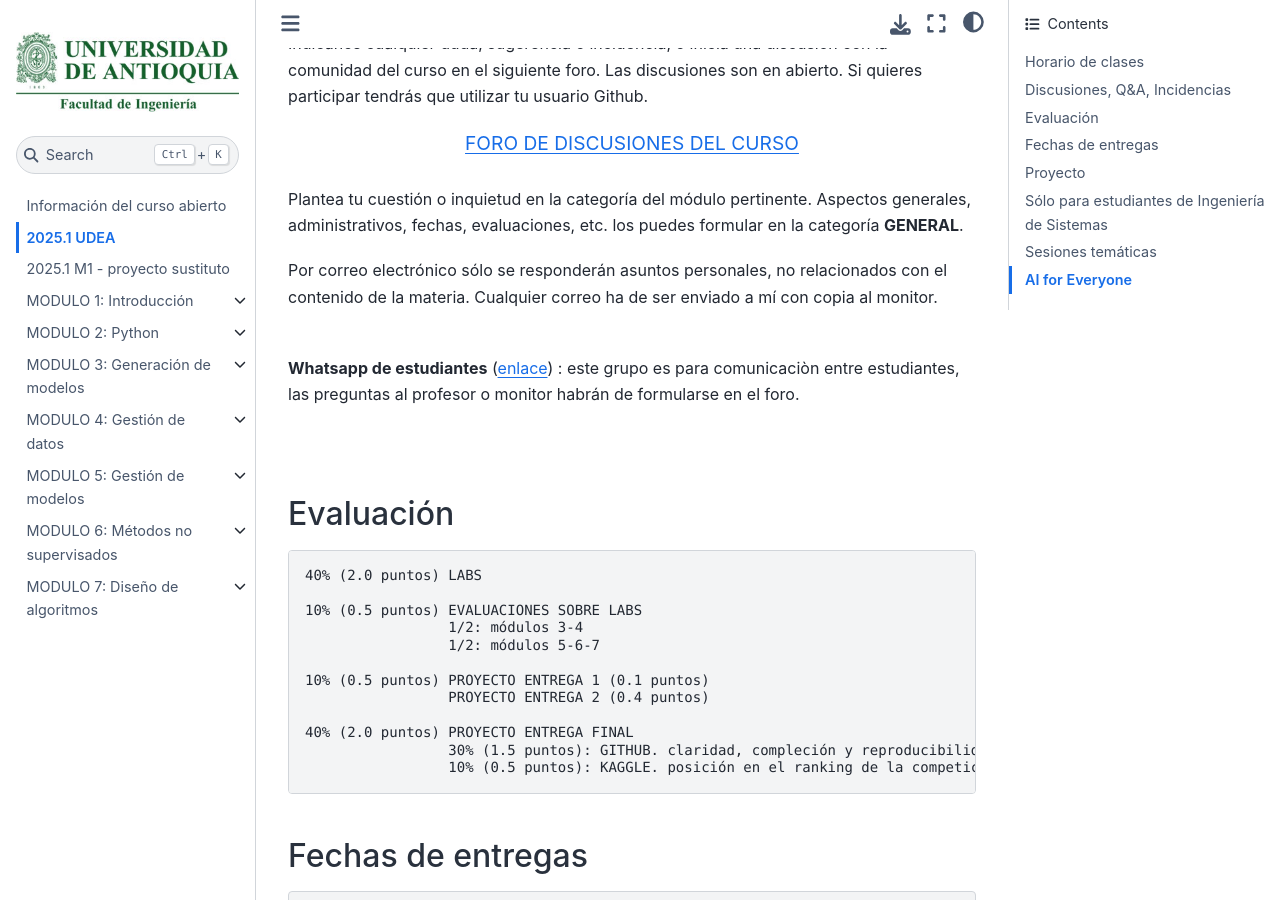
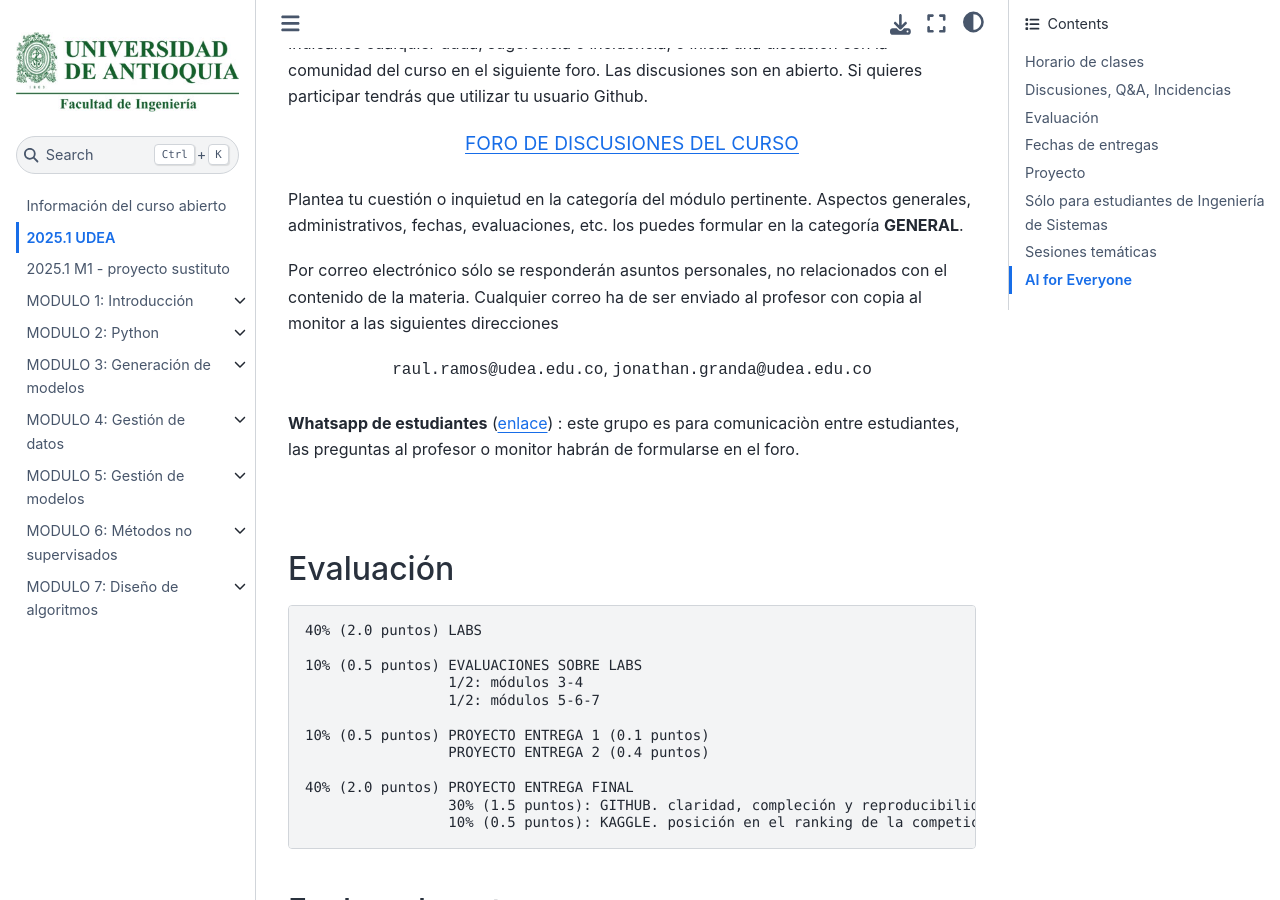
Before and after one commit to rramosp/ai4eng.v1, a Jupyter Book: the page built from content/M00_intro_udea_20251.md, in a window 1280 px wide and 900 px high, scrolled down 1287 px. Built offline with Jupyter Book 1.0.4 settings and Sphinx 7.4.7 and the Sphinx Book theme 1.1.4, drawn with Linux system fonts in a browser that asks for light colours; pages that are not in the unit, such as notebooks, are missing from menus; some of the changed text lies outside the part shown.

Commit message:
Update M00_intro_udea_20251.md

```diff
--- a/content/M00_intro_udea_20251.md
+++ b/content/M00_intro_udea_20251.md
@@ -51,7 +51,10 @@
 
 Plantea tu cuestión o inquietud en la categoría del módulo pertinente. Aspectos generales, administrativos, fechas, evaluaciones, etc. los puedes formular en la categoría **GENERAL**.
 
-Por correo electrónico sólo se responderán asuntos personales, no relacionados con el contenido de la materia. Cualquier correo ha de ser enviado a mí con copia al monitor.
+Por correo electrónico sólo se responderán asuntos personales, no relacionados con el contenido de la materia. Cualquier correo ha de ser enviado al profesor con copia al monitor a las siguientes direcciones
+
+<center><tt>raul.ramos@udea.edu.co</tt>, <tt>jonathan.granda@udea.edu.co</tt></center>
+
 
 <br/>
 
@@ -230,7 +233,7 @@
 
 - Cada miembro del grupo <font color="red">ES RESPONSABLE DE SU PROPIA ENTREGA</font>, independientemente de si sus compañeros de grupo entregan o no. Esto incluye rellenar el formulario y tener un github personal, aunque el contenido sea el mismo que el del resto de los compañeros de grupo.
 
-- Si cambias de grupo o te añades a un grupo que ya exista tienes que enviar un correo a <tt>raul.ramos@udea.edu.co</tt>, <tt>felipe.rodrigueza@udea.edu.co</tt> informándolo con <font color="red">copia a tus nuevos compañeros</font> indicando las razones del cambio y cuál será tu rol en el nuevo grupo. Tus nuevos compañeros deberán de responder ese correo <font color="red">autorizandote a que formes parte del grupo</font>.
+- Si cambias de grupo o te añades a un grupo que ya exista tienes que enviar un correo a <tt>raul.ramos@udea.edu.co</tt>, <tt>jonathan.granda@udea.edu.co</tt> informándolo con <font color="red">copia a tus nuevos compañeros</font> indicando las razones del cambio y cuál será tu rol en el nuevo grupo. Tus nuevos compañeros deberán de responder ese correo <font color="red">autorizandote a que formes parte del grupo</font>.
 
 
 ### Evaluación entregas 1 y 2
```
